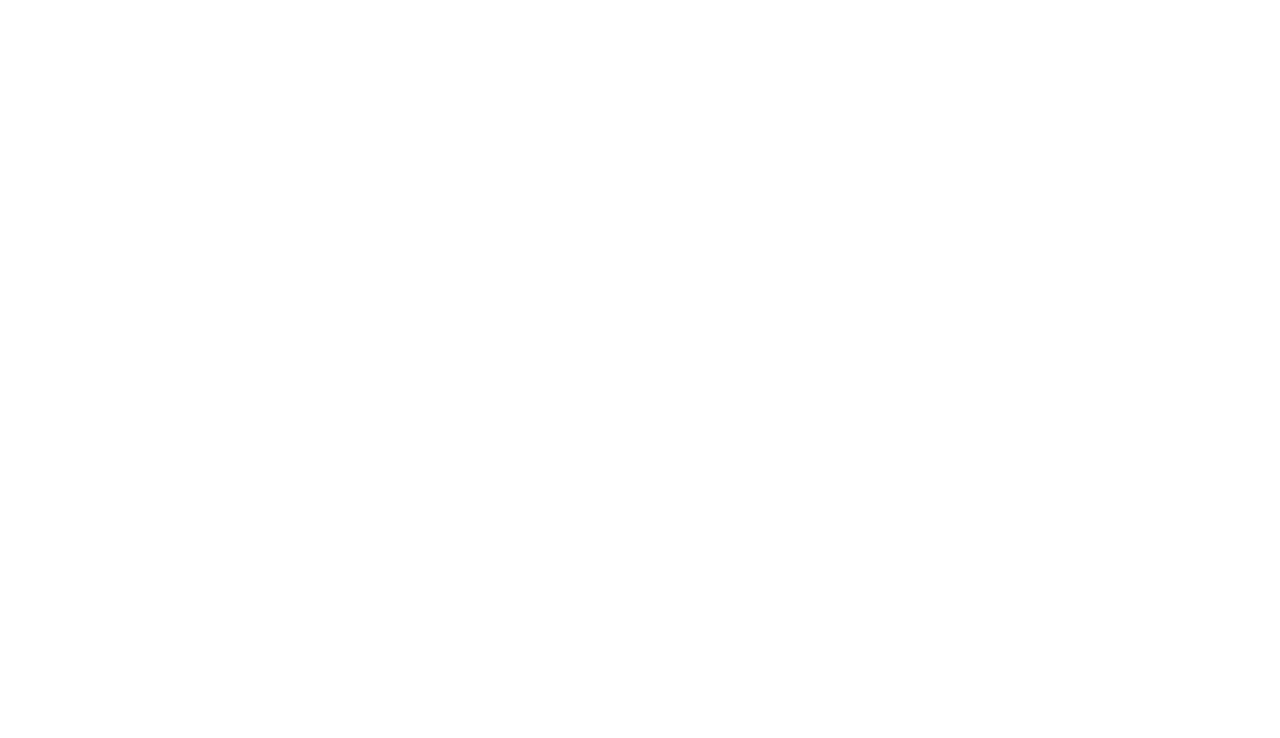
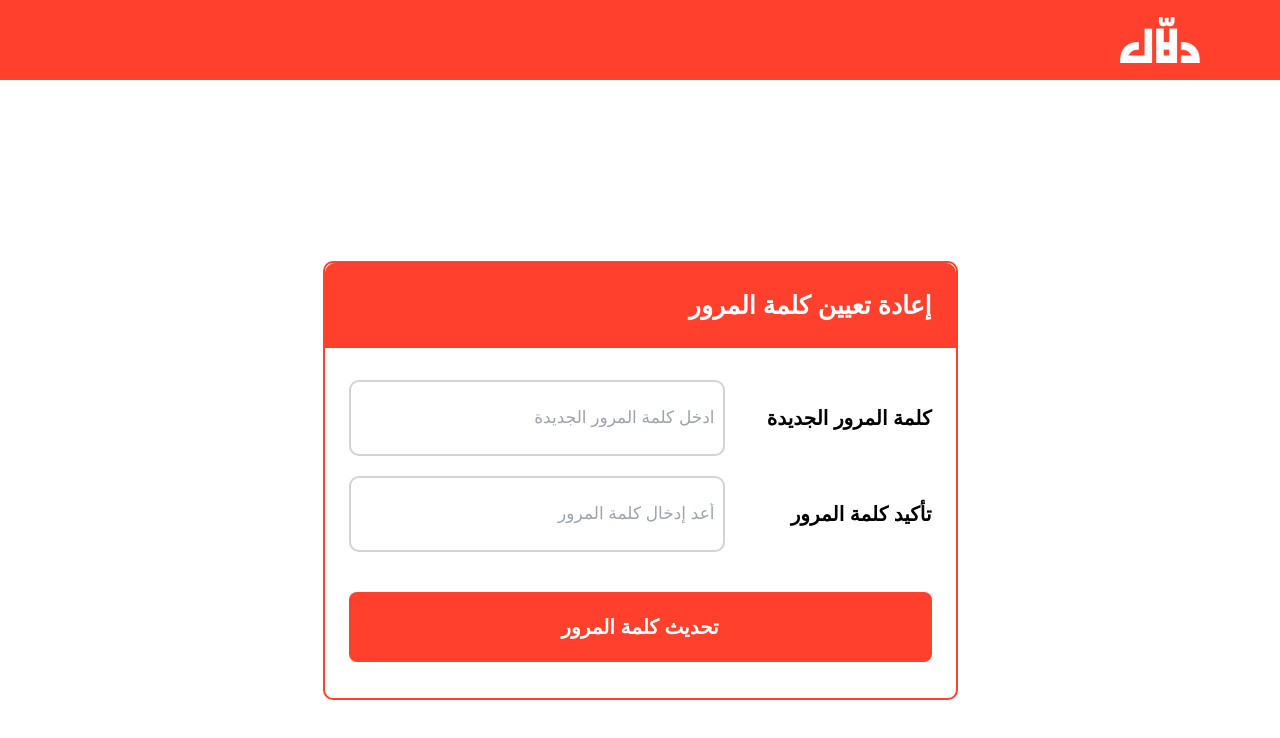
Before and after one commit to ahmadshz/e-commerce3, a React (Create React App) app: page /reset-password/1 in a window 1280 px wide. Before the commit this address had no page. Shown: the top 738 px of the page. Built offline with nearby package versions, Linux system fonts and the light colour scheme.

Commit message:
fix reset password

```diff
--- a/src/App.jsx
+++ b/src/App.jsx
@@ -57,7 +57,7 @@
           <Route path="/verification" element={<Verification />} />
           <Route path="/successVerification" element={<SuccessVerification />} />
           <Route path="/forgot-password" element={<ForgotPassword />} />
-          <Route path="/reset-password" element={<ResetPassword />} />
+          <Route path="/reset-password/:token" element={<ResetPassword />} />
         </Route>
 
         {/*Dashboard */}
--- a/src/Components/Auth/ResetPassword.jsx
+++ b/src/Components/Auth/ResetPassword.jsx
@@ -1,6 +1,8 @@
 import React, { useState } from 'react';
-import { Link } from 'react-router-dom';
+import { Link, useParams } from 'react-router-dom';
 import Navbar from '../Websites/Header/Navbar';
+import axios from 'axios';
+import { baseUrl } from '../../Api/Api';
 
 const ResetPassword = () => {
     const [newPassword, setNewPassword] = useState('');
@@ -9,23 +11,45 @@
     const [success, setSuccess] = useState(false);
     const [loading, setLoading] = useState(false);
 
-    const handleSubmit = (e) => {
+    const { token } = useParams(); // 👈 Get token from the URL
+
+    const handleSubmit = async (e) => {
         e.preventDefault();
         setLoading(true);
         setError('');
 
-        // Simulate password reset validation
-        setTimeout(() => {
-            if (!newPassword || !confirmPassword) {
-                setError('يرجى إدخال كلمة المرور وتأكيدها');
-            } else if (newPassword !== confirmPassword) {
-                setError('كلمتا المرور غير متطابقتين');
+        if (!newPassword || !confirmPassword) {
+            setError('يرجى إدخال كلمة المرور وتأكيدها');
+            setLoading(false);
+            return;
+        }
+
+        if (newPassword !== confirmPassword) {
+            setError('كلمتا المرور غير متطابقتين');
+            setLoading(false);
+            return;
+        }
+
+        try {
+            const response = await axios.post(`${baseUrl}/user/reset-password-link`, {
+                token,
+                newPassword,
+            });
+
+            if (response.status === 200 || response.data.success) {
+                setSuccess(true);
             } else {
-                // Simulate API call here
-                setSuccess(true);
+                setError('فشل في تحديث كلمة المرور. يرجى المحاولة مرة أخرى.');
             }
-            setLoading(false);
-        }, 1500);
+        } catch (err) {
+            if (err.response?.data?.message) {
+                setError(err.response.data.message);
+            } else {
+                setError('حدث خطأ في الاتصال بالخادم.');
+            }
+        }
+
+        setLoading(false);
     };
 
     return (
--- a/src/Components/Websites/page/AddPosts/AddPostDevices.jsx
+++ b/src/Components/Websites/page/AddPosts/AddPostDevices.jsx
@@ -105,7 +105,7 @@
                         <Dropdown
                             label='الموقع :'
                             options={location}
-                            selected={selectedLocation}
+                            selected={selectedLocation || 'اختر الموقع'}
                             onSelect={setSelectedLocation}
                             className='w-full md:w-3/6 lg:w-[560px]'
                         />
@@ -169,7 +169,7 @@
                         <Dropdown
                             label='نوع الجهاز :'
                             options={data[3].brands.map((brand) => brand)}
-                            selected={selectedBrand}
+                            selected={selectedBrand || 'اختر نوع الجهاز'}
                             onSelect={setSelectedBrand}
                             className='w-full lg:w-[532px] xl:w-[668px] 2xl:w-[867px]'
                         />
--- a/src/Components/Websites/page/AddPosts/AddPostEstate.jsx
+++ b/src/Components/Websites/page/AddPosts/AddPostEstate.jsx
@@ -112,7 +112,7 @@
                         <Dropdown
                             label='الموقع :'
                             options={location}
-                            selected={selectedLocation}
+                            selected={selectedLocation || " اختر الموقع"}
                             onSelect={setSelectedLocation}
                             className='w-full md:w-3/6 lg:w-[560px]'
                         />
@@ -184,7 +184,7 @@
                         <Dropdown
                             label='نوع العقار :'
                             options={data[2].brands.map((brand) => brand)}
-                            selected={type}
+                            selected={type || 'اختر نوع العقار'}
                             onSelect={setType}
                             className='w-full md:w-[325px] lg:w-[532px] xl:w-[668px] 2xl:w-[867px]'
                         />
@@ -194,7 +194,7 @@
                             <Dropdown
                                 label='نوع الطابو :'
                                 options={data[2].tabo.map((tabo) => tabo)}
-                                selected={selectedBrand}
+                                selected={selectedBrand || 'اختر نوع الطابو'}
                                 onSelect={setSelectedBrand}
                                 className='w-full md:w-[320px] lg:w-[345px] xl:w-[432px] 2xl:w-[560px]'
                             />
--- a/src/Components/Websites/page/AddPosts/AddPostMotor.jsx
+++ b/src/Components/Websites/page/AddPosts/AddPostMotor.jsx
@@ -12,7 +12,7 @@
 const AddPostMotor = () => {
     // State for form inputs
     const [title, setTitle] = useState('');
-    const [selectedLocation, setSelectedLocation] = useState('الموقع');
+    const [selectedLocation, setSelectedLocation] = useState('');
     const [selectedBrand, setSelectedBrand] = useState('اختر الماركة');
     const [status, setStatus] = useState('');
     const [gear, setGear] = useState('');
@@ -108,7 +108,7 @@
                             label='الموقع:'
 
                             options={location}
-                            selected={selectedLocation}
+                            selected={selectedLocation || 'اختر الموقع'}
                             onSelect={setSelectedLocation}
                             className='w-full md:w-[560px]'
                         />
```
